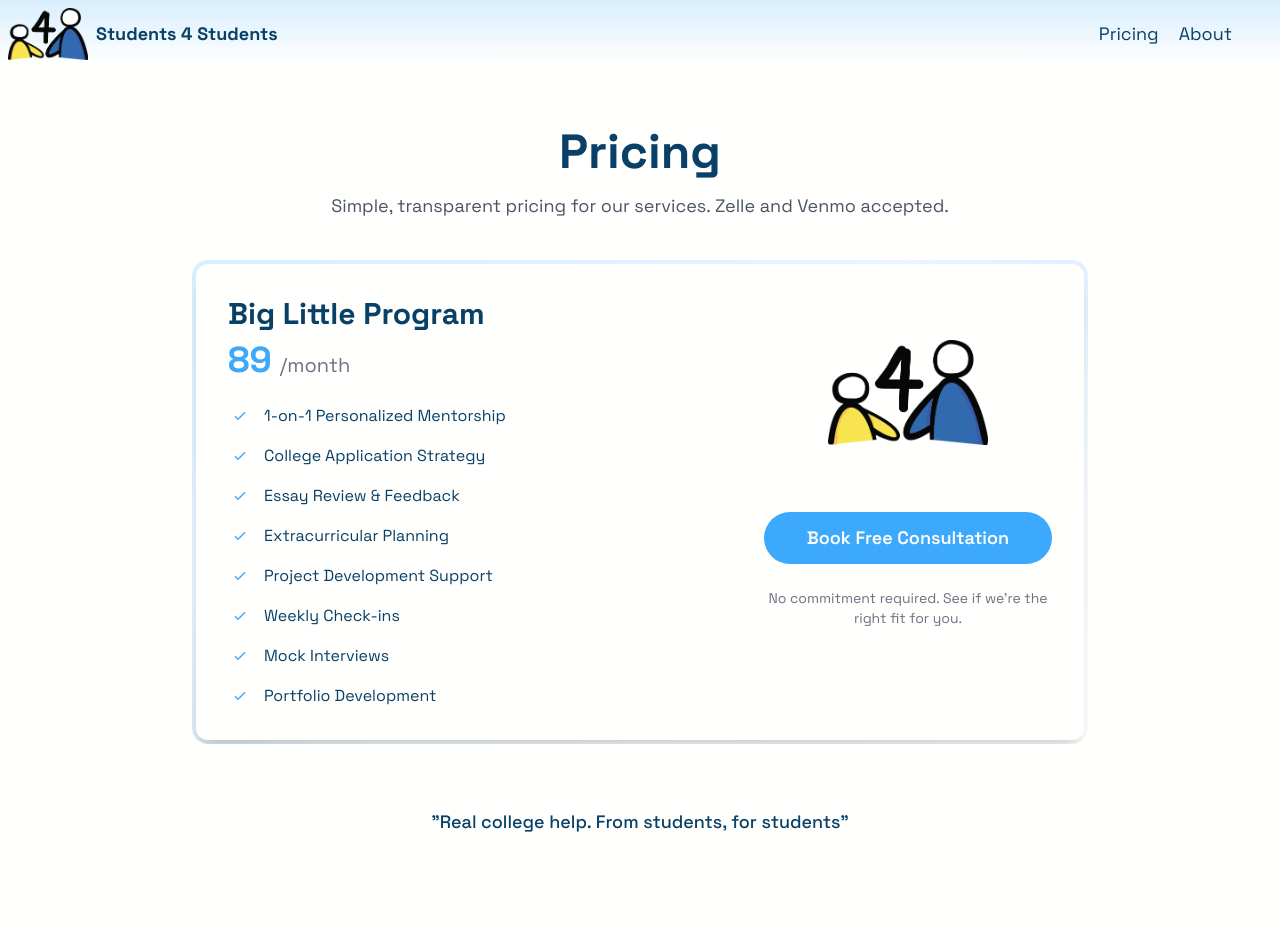
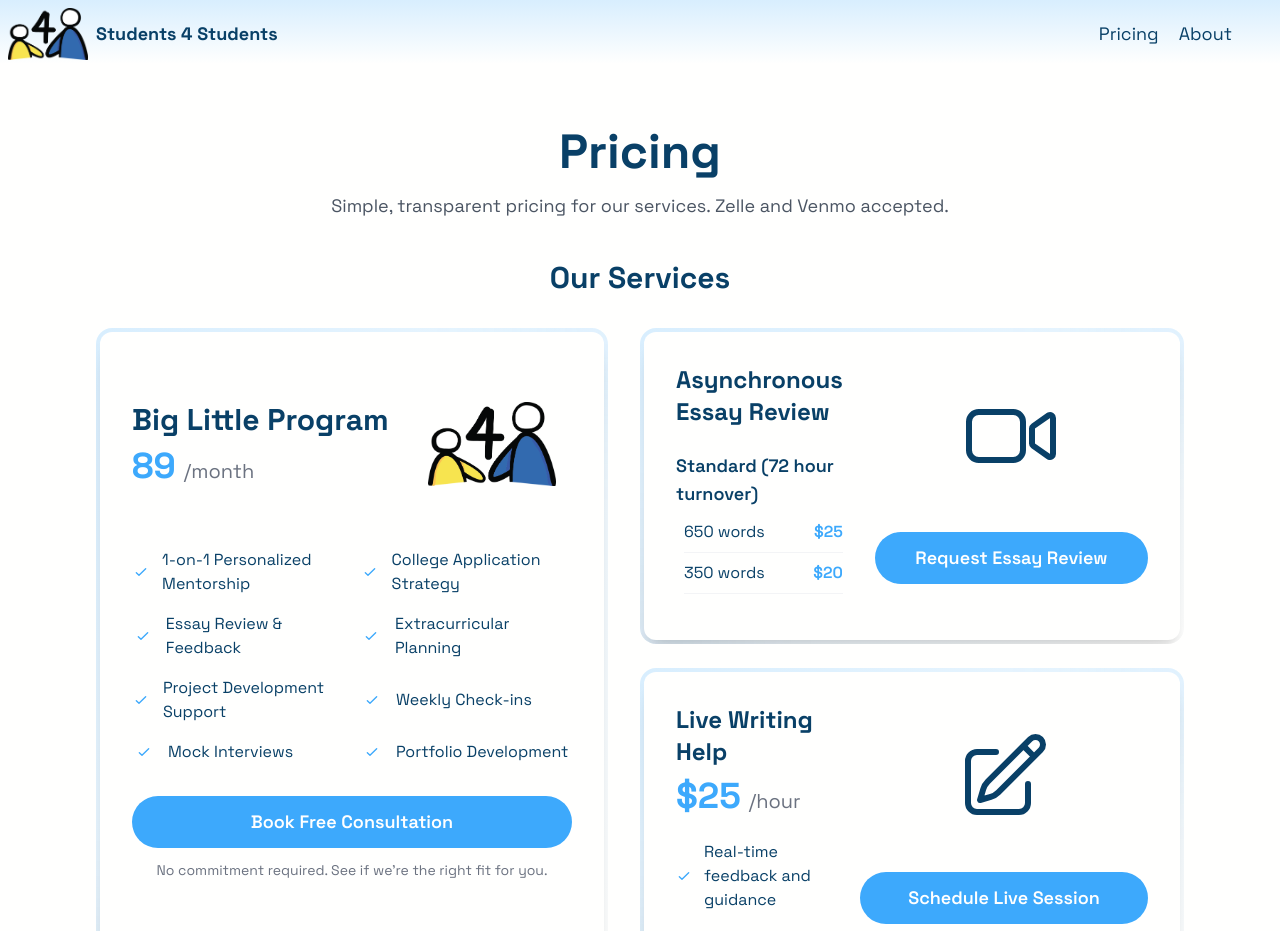
Before and after one commit to denniwang/s4s-website, a Next.js app: page /pricing in a window 1280 px wide. Shown: the top 931 px of the page. Built offline with nearby package versions, Linux system fonts and the light colour scheme.

Commit message:
updated pricing page

```diff
--- a/src/app/pricing/page.tsx
+++ b/src/app/pricing/page.tsx
@@ -4,13 +4,37 @@ import AOS from 'aos'
 import 'aos/dist/aos.css'
 import Button from '../components/Button'
 import Image from 'next/image'
+import { IoVideocamOutline } from 'react-icons/io5'
+import { HiOutlinePencilSquare } from 'react-icons/hi2'
+
+interface ServiceOption {
+  name: string
+  items: { description: string; price: string }[]
+}
+
+interface ServiceProps {
+  title: string
+  subtitle?: string
+  price?: string
+  period?: string
+  features?: string[]
+  options?: ServiceOption[]
+  image: string
+  buttonText: string
+  buttonLink: string
+  note: string
+}
 
 export default function Pricing() {
   useEffect(() => {
     AOS.init({ duration: 1000 })
   }, [])
 
-  const features = [
+  const mentorshipProgram = {
+    title: 'Big Little Program',
+    price: '89',
+    period: 'month',
+    features: [
       '1-on-1 Personalized Mentorship',
       'College Application Strategy',
       'Essay Review & Feedback',
@@ -19,41 +43,97 @@ export default function Pricing() {
       'Weekly Check-ins',
       'Mock Interviews',
       'Portfolio Development'
+    ],
+    image: '/s4s-trans.png',
+    buttonText: 'Book Free Consultation',
+    buttonLink: 'https://calendly.com/studs4students/15-min-free-intro-session',
+    note: "No commitment required. See if we're the right fit for you."
+  }
+
+  const essayReviewServices = {
+    title: 'Asynchronous Essay Review',
+    //subtitle: 'Recommended for rising seniors',
+    options: [
+      {
+        name: 'Standard (72 hour turnover)',
+        items: [
+          { description: '650 words', price: '25' },
+          { description: '350 words', price: '20' }
         ]
+      }
+    ],
+    image: '/async-writing.png', // Placeholder image path
+    buttonText: 'Request Essay Review',
+    buttonLink:
+      'https://docs.google.com/forms/d/e/1FAIpQLSf71EVuxrz1iulyUxIAdJVfmUOYDj7KBwwadCaWyqkb2I2R_g/viewform',
+    //note: 'Professional feedback to strengthen your college essays.'
+  }
 
-  return (
-    <main className='flex min-h-screen flex-col items-center px-4 py-16'>
-      <div className='container mx-auto max-w-6xl'>
-        <div className='mb-10 text-center'>
-          <h1 className='mb-4 text-4xl font-bold md:text-5xl'>Pricing</h1>
-          <p className='mx-auto max-w-2xl text-lg text-gray-600'>
-            Simple, transparent pricing for our services. Zelle and Venmo
-            accepted.
-          </p>
-        </div>
-
+  const liveWritingHelp = {
+    title: 'Live Writing Help',
+    //subtitle: 'Real-time essay assistance',
+    price: '25',
+    period: '/hour',
+    features: [
+      'Real-time feedback and guidance',
+      'Brainstorming assistance',
+    ],
+    image: '/sync-writing.png',
+    buttonText: 'Schedule Live Session',
+    buttonLink:
+      'https://docs.google.com/forms/d/e/1FAIpQLSf71EVuxrz1iulyUxIAdJVfmUOYDj7KBwwadCaWyqkb2I2R_g/viewform',
+    //note: 'Interactive sessions to improve your essays with immediate feedback.'
+  }
+  // Service Card Component
+  const ServiceCard = ({
+    service,
+    type,
+    icon,
+    className = ''
+  }: {
+    service: ServiceProps
+    type: 'standard' | 'options' | 'hourly'
+    icon?: React.ReactNode
+    className?: string
+  }) => (
     <div
       data-aos='fade-up'
-          className='relative mx-auto max-w-4xl overflow-hidden rounded-2xl bg-gradient-to-br from-background-secondary to-background p-1'
+      className={`relative overflow-hidden rounded-2xl bg-gradient-to-br from-background-secondary to-background p-1 ${className}`}
     >
       <div className='absolute -right-20 -top-20 h-40 w-40 rounded-full bg-button opacity-10 blur-3xl'></div>
       <div className='absolute -bottom-20 -left-20 h-40 w-40 rounded-full bg-primary opacity-10 blur-3xl'></div>
 
-          <div className='relative rounded-xl bg-background p-8 shadow-xl'>
-            <div className='flex flex-col items-center justify-between gap-8 md:flex-row md:items-start'>
-              <div className='flex-1 space-y-6'>
-                <div className='space-y-2'>
-                  <h2 className='text-text text-3xl font-bold'>
-                    Big Little Program
-                  </h2>
-                  <div className='flex items-baseline gap-2'>
-                    <span className='text-4xl font-bold text-button'>89</span>
-                    <span className='text-xl text-gray-500'>/month</span>
+      <div className='relative h-full rounded-xl bg-background p-8 shadow-xl'>
+        {type === 'standard' ? (
+          // Mentorship Program - Full width layout with bottom button
+          <div className='flex flex-col'>
+            {/* Header */}
+            <div className='mb-6 flex flex-col items-center md:flex-row md:justify-between'>
+              <div className='mb-4 md:mb-0'>
+                <h2 className='text-text text-3xl font-bold'>{service.title}</h2>
+                <div className='mt-2 flex items-baseline gap-2'>
+                  <span className='text-4xl font-bold text-button'>
+                    {service.price}
+                  </span>
+                  <span className='text-xl text-gray-500'>
+                    /{service.period}
+                  </span>
+                </div>
+              </div>
+              <div className='relative h-40 w-40 overflow-hidden rounded-xl'>
+                <Image
+                  src={service.image}
+                  alt={service.title}
+                  fill
+                  className='object-contain p-4'
+                />
               </div>
             </div>
 
-                <ul className='text-text space-y-4'>
-                  {features.map((feature, index) => (
+            {/* Features */}
+            {service.features && (
+              <ul className='mb-8 grid gap-4 md:grid-cols-2'>
+                {service.features.map((feature: string, index: number) => (
                   <li key={index} className='flex items-center gap-3'>
                     <span className='bg-button/10 flex h-6 w-6 items-center justify-center rounded-full'>
                       <svg
@@ -74,35 +154,163 @@ export default function Pricing() {
                   </li>
                 ))}
               </ul>
-              </div>
+            )}
 
-              <div className='flex flex-col items-center gap-6 md:w-72'>
-                <div className='relative h-48 w-48 overflow-hidden rounded-xl'>
-                  <Image
-                    src='/s4s-trans.png'
-                    alt='Students 4 Students'
-                    fill
-                    className='object-contain p-4'
-                  />
-                </div>
-                <a
-                  href='https://calendly.com/studs4students/15-min-free-intro-session'
-                  target='_blank'
-                  className='w-full'
-                >
+            {/* Button */}
+            <div className='mt-auto'>
+              <a href={service.buttonLink} target='_blank' className='block'>
                 <Button
                   rounded
                   size='large'
                   className='w-full transform text-lg transition-all duration-300 hover:scale-105'
                 >
-                    Book Free Consultation
+                  {service.buttonText}
                 </Button>
               </a>
-                <p className='text-center text-sm text-gray-500'>
-                  No commitment required. See if we&apos;re the right fit for
-                  you.
+              <p className='mt-3 text-center text-sm text-gray-500'>{service.note}</p>
+            </div>
+          </div>
+        ) : (
+          // Other services - Original layout
+          <div className='flex flex-col items-center justify-between gap-8 md:flex-row md:items-start'>
+            <div className='flex-1 space-y-6'>
+              <div className='space-y-2'>
+                <h2 className='text-text text-2xl font-bold'>{service.title}</h2>
+                {service.subtitle && (
+                  <p className='italic text-gray-500'>{service.subtitle}</p>
+                )}
+                {type === 'hourly' && (
+                  <div className='mb-4 flex items-baseline gap-2'>
+                    <span className='text-4xl font-bold text-button'>
+                      ${service.price}
+                    </span>
+                    <span className='text-xl text-gray-500'>
+                      {service.period}
+                    </span>
+                  </div>
+                )}
+              </div>
+
+              {type === 'options' && service.options && (
+                <div className='space-y-6'>
+                  {service.options.map(
+                    (option: { name: string; items: any[] }, idx: number) => (
+                      <div key={idx} className='space-y-3'>
+                        <h3 className='text-lg font-semibold'>{option.name}</h3>
+                        <ul className='space-y-2 pl-2'>
+                          {option.items.map((item, i) => (
+                            <li
+                              key={i}
+                              className='flex justify-between border-b border-gray-100 pb-2'
+                            >
+                              <span>{item.description}</span>
+                              <span className='font-semibold text-button'>
+                                ${item.price}
+                              </span>
+                            </li>
+                          ))}
+                        </ul>
+                      </div>
+                    )
+                  )}
+                </div>
+              )}
+
+              {type === 'hourly' && service.features && (
+                <ul className='text-text space-y-4'>
+                  {service.features.map((feature: string, index: number) => (
+                    <li key={index} className='flex items-center gap-3'>
+                      <span className='bg-button/10 flex h-6 w-6 items-center justify-center rounded-full'>
+                        <svg
+                          className='h-4 w-4 text-button'
+                          fill='none'
+                          stroke='currentColor'
+                          viewBox='0 0 24 24'
+                        >
+                          <path
+                            strokeLinecap='round'
+                            strokeLinejoin='round'
+                            strokeWidth={2}
+                            d='M5 13l4 4L19 7'
+                          />
+                        </svg>
+                      </span>
+                      {feature}
+                    </li>
+                  ))}
+                </ul>
+              )}
+            </div>
+
+            <div className='flex flex-col items-center gap-6 md:w-72'>
+              {icon ? (
+                <div className='bg-background-secondary/20 flex h-36 w-36 items-center justify-center rounded-full'>
+                  <div className='text-text text-8xl'>{icon}</div>
+                </div>
+              ) : service.image ? (
+                <div className='relative h-48 w-48 overflow-hidden rounded-xl'>
+                  <Image
+                    src={service.image}
+                    alt={service.title}
+                    fill
+                    className='object-contain p-4'
+                  />
+                </div>
+              ) : null}
+              <a href={service.buttonLink} target='_blank' className='w-full'>
+                <Button
+                  rounded
+                  size='large'
+                  className='w-full transform text-lg transition-all duration-300 hover:scale-105'
+                >
+                  {service.buttonText}
+                </Button>
+              </a>
+              <p className='text-center text-sm text-gray-500'>{service.note}</p>
+            </div>
+          </div>
+        )}
+      </div>
+    </div>
+  )
+
+  return (
+    <main className='flex min-h-screen flex-col items-center px-4 py-16'>
+      <div className='container mx-auto max-w-6xl'>
+        <div className='mb-10 text-center'>
+          <h1 className='mb-4 text-4xl font-bold md:text-5xl'>Pricing</h1>
+          <p className='mx-auto max-w-2xl text-lg text-gray-600'>
+            Simple, transparent pricing for our services. Zelle and Venmo
+            accepted.
           </p>
         </div>
+
+        <div className='mb-16'>
+          <h2 className='mb-8 text-center text-3xl font-bold'>Our Services</h2>
+
+          <div className='flex flex-col gap-8 lg:flex-row'>
+            {/* Left column - Mentorship Program */}
+            <div className='w-full lg:w-1/2'>
+              <ServiceCard
+                service={mentorshipProgram}
+                type='standard'
+                className='h-full'
+              />
+            </div>
+
+            {/* Right column - Writing Services */}
+            <div className='flex w-full flex-col gap-6 lg:w-1/2'>
+              <ServiceCard
+                service={essayReviewServices}
+                type='options'
+                icon={<IoVideocamOutline />}
+              />
+
+              <ServiceCard
+                service={liveWritingHelp}
+                type='hourly'
+                icon={<HiOutlinePencilSquare />}
+              />
             </div>
           </div>
         </div>
```
Lines whose indentation alone changed are shown as unchanged.
